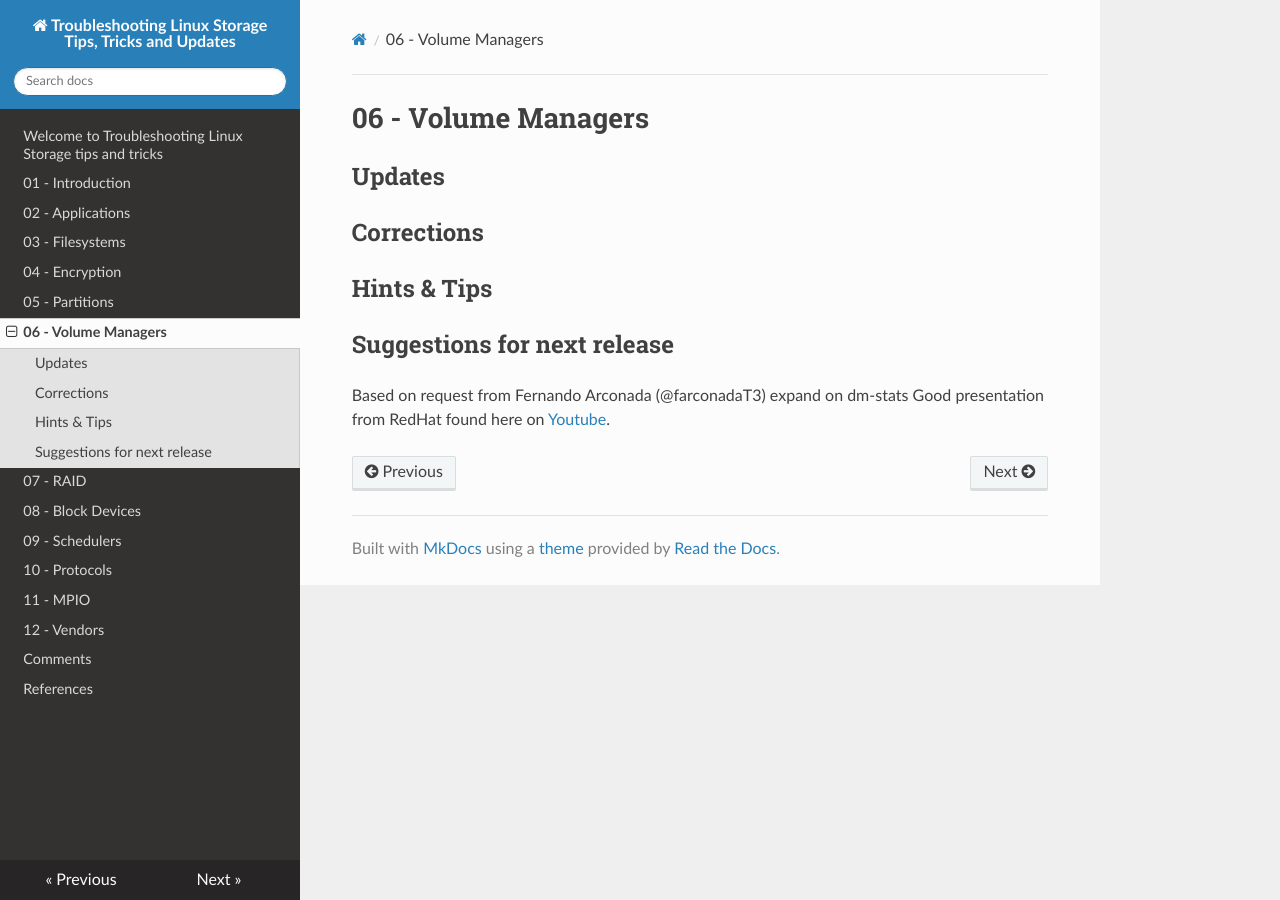
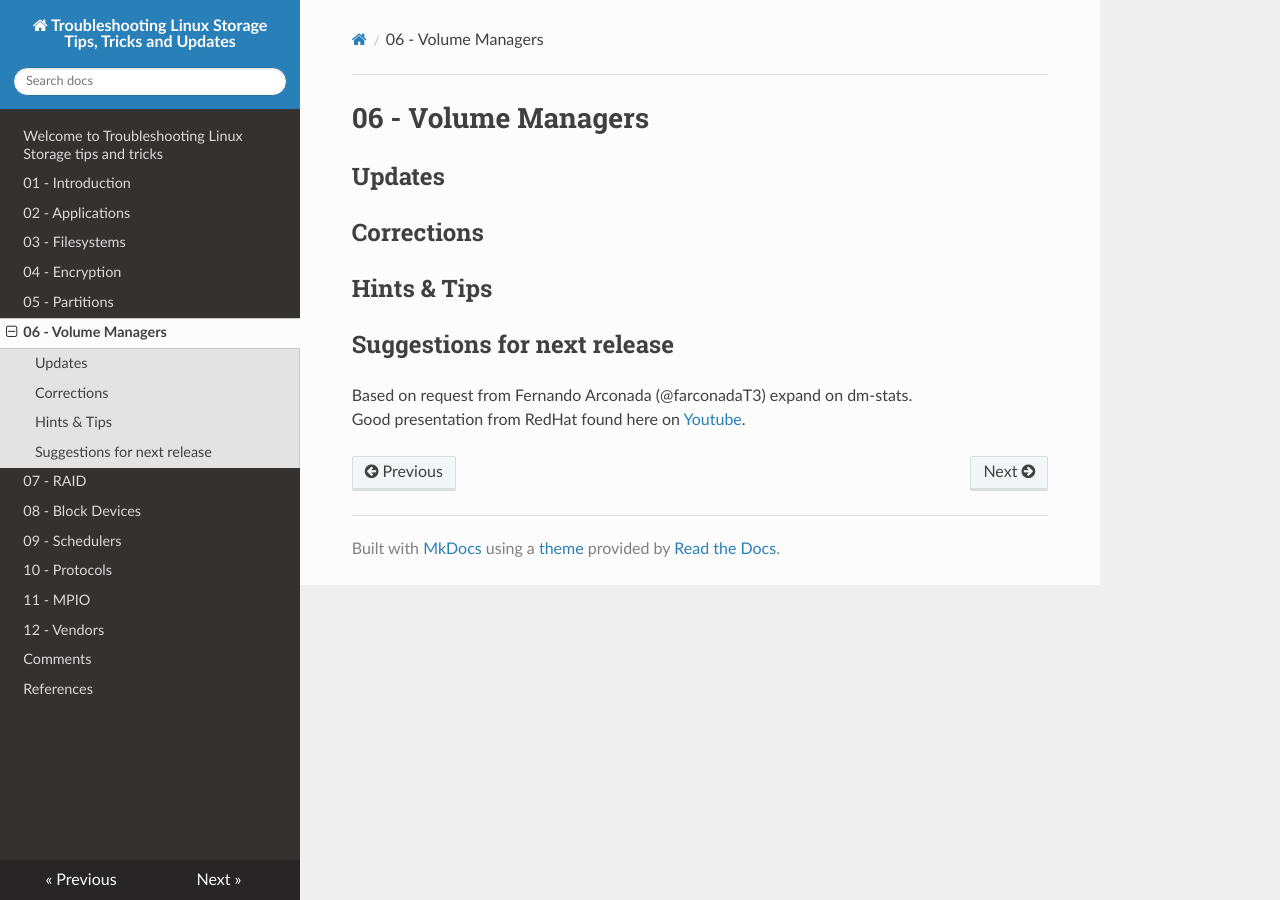
Before and after one commit to elonden/lst-tips, an MkDocs documentation site: the page built from docs/chap-06-volumemanagers.md, in a window 1280 px wide. Built offline with MkDocs 1.6.1, drawn with Linux system fonts in a browser that asks for light colours; nearby versions of some CDN libraries.

Commit message:
update
Signed-off-by: Erwin van Londen <erwin.vanlonden@hitachivantara.com>

```diff
--- a/docs/chap-06-volumemanagers.md
+++ b/docs/chap-06-volumemanagers.md
@@ -8,5 +8,5 @@
 
 ## Suggestions for next release
 
-Based on request from Fernando Arconada (@farconadaT3) expand on dm-stats
+Based on request from Fernando Arconada (@farconadaT3) expand on dm-stats.
 Good presentation from RedHat found here on [Youtube](https://www.youtube.com/watch?v=Vyb26BL-Lcw).
```
Also changed, not shown: docs/index.md (+2 -0 lines).
